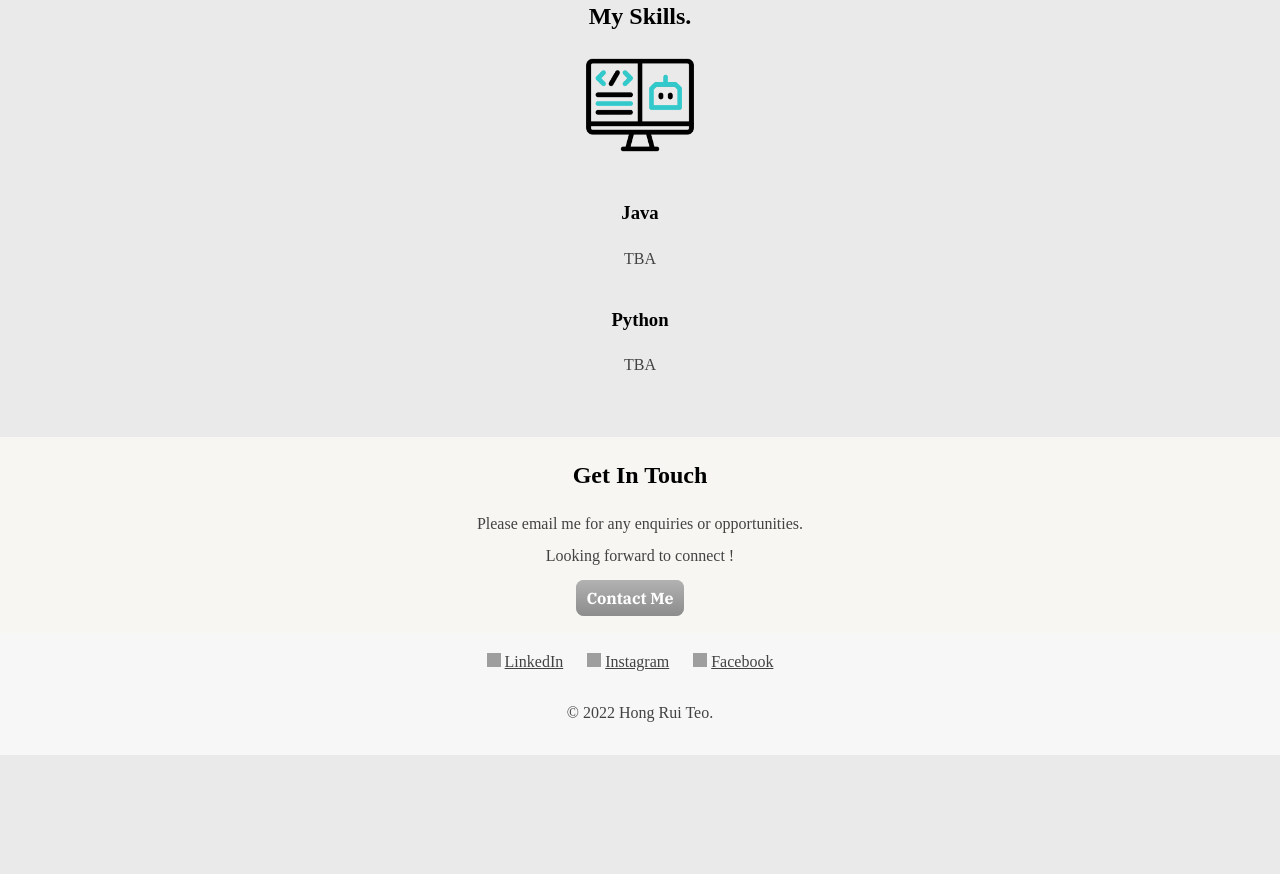
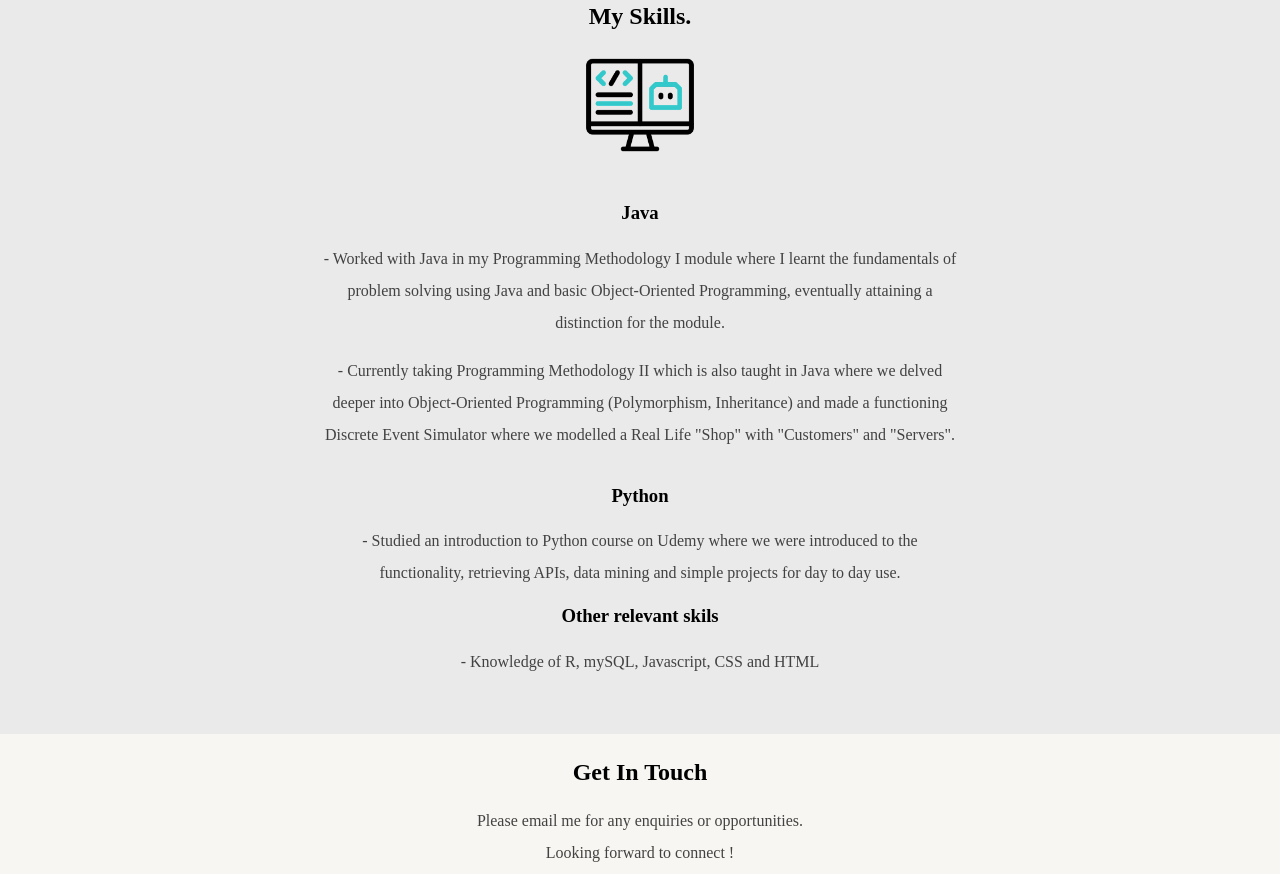
Before and after one commit to sethteo/personalsite, a plain HTML site: page index.html in a window 1280 px wide. Shown: the part 1256-2130 px from the top of the page. Before the commit the page ends 2011 px from the top, so only its background shows below. Drawn offline with nearby package versions, Linux system fonts and the light colour scheme; grey boxes are pictures that could not be loaded; a web font is replaced by a local one.

Commit message:
Added missing details

```diff
--- a/index.html
+++ b/index.html
@@ -21,7 +21,7 @@
             <div class="profile">
                 <img class="profile-image" src="images/Coverpic-modified.png" alt="" width="150" height="150">
                 <h2>Hello.</h2>
-                <p class="intro-text">I am currently an undergraduate at the National University of Singapore.<br> I am an adrenaline junkie and loves a good problem to solve.<br> My passion in programming first sparked after taking my first module where it
+                <p class="intro-text">I am currently a Year 1 Information Systems undergraduate at the National University of Singapore.<br> I am an adrenaline junkie and loves a good problem to solve.<br> My passion in programming first sparked after taking my first module where it
     taught me the fundamentals to programming as well as how to view a problem from the perspective of a programmer.</p>
             </div>
             <hr class="skills-hr">
@@ -32,12 +32,25 @@
                 <div class="skill-row">
                     <img class="" src="" alt="">
                     <h3>Java</h3>
-                    <p>TBA</p>
+                    <p>- Worked with Java in my Programming Methodology I module where I learnt the fundamentals of problem solving using Java and basic Object-Oriented Programming, eventually attaining
+                        a distinction for the module.
+                    </p>
+                    <p>
+                        - Currently taking Programming Methodology II which is also taught in Java where we delved deeper into Object-Oriented Programming (Polymorphism, Inheritance) and made a functioning Discrete Event Simulator where we modelled a Real Life "Shop" with "Customers" and "Servers".
+                    </p>
                 </div>
                 <div class="skill-row">
                     <img class="" src="" alt="">
                     <h3>Python</h3>
-                    <p>TBA</p>
+                    <p>
+                        - Studied an introduction to Python course on Udemy where we were introduced to the functionality, retrieving APIs, data mining and simple projects for day to day use.
+                    </p>
+                </div>
+                <div>
+                    <h3>Other relevant skils</h3>
+                    <p>
+                        - Knowledge of R, mySQL, Javascript, CSS and HTML
+                    </p>
                 </div>
             </div>
         </div>
```
